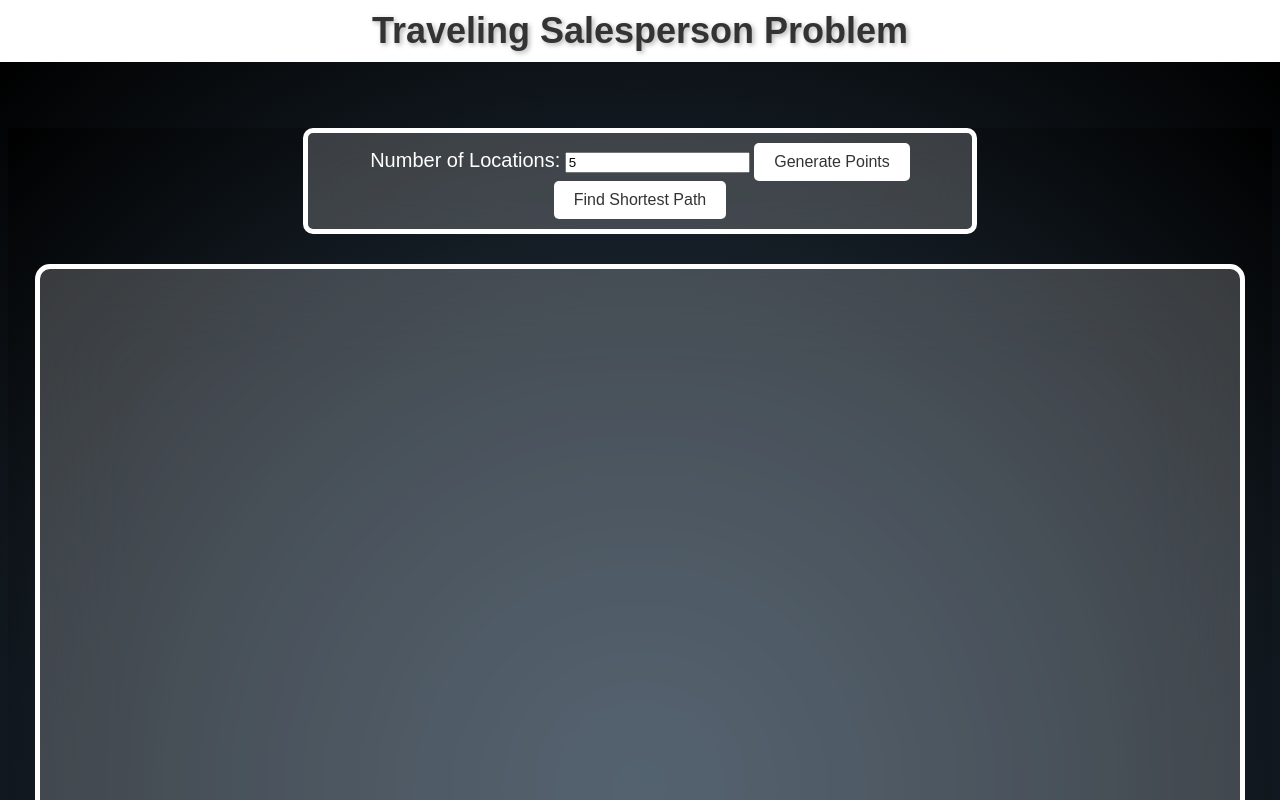
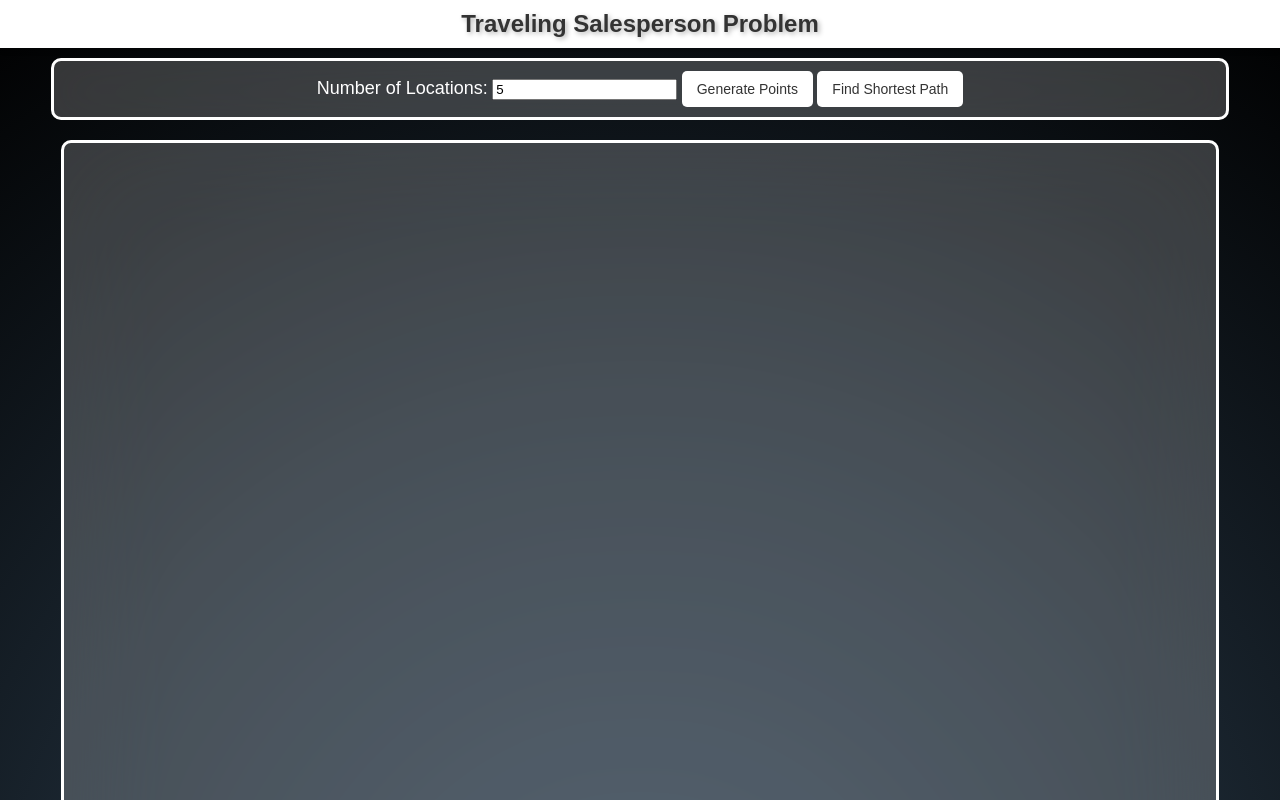
Before and after one commit to MahimVyas/DAA-Mini-Project, a plain HTML site: page index.html in a window 1280 px wide. Shown: the top 800 px of the page. Drawn offline with Linux system fonts and the light colour scheme.

Commit message:
Update index.html

```diff
--- a/index.html
+++ b/index.html
@@ -3,52 +3,57 @@
 <head>
     <meta charset="UTF-8">
     <meta name="viewport" content="width=device-width, initial-scale=1.0">
-    <title>Document</title>
-    <link rel="stylesheet" href="/style.css">
-</head>
-<style>body,html {
+    <title>TSP Visualization | DAA Mini Project</title>
+    <style>
+        body, html {
             font-family: Arial, sans-serif;
             text-align: center;
-    /* background: url('https://encrypted-tbn0.gstatic.com/images?q=tbn:ANd9GcTR7MRrCyrwHC-yTAREYa7yVG73MfemaJKigw&s') no-repeat center center fixed; */
+            background: radial-gradient(circle, #2c3e50, #1a252f, #000000);
             background-size: cover;
+            background-color: black;
             color: white;
-    margin-top: 4pc;
-    background: radial-gradient(circle, #2c3e50, #1a252f, #000000);
-    background-color: black;
+            margin: 0;
+            padding: 0;
         }
+
+        /* Header */
         .main-header {
             background-color: white;
-    position: absolute;
+            position: sticky;
             top: 0;
-    left: 0;
             width: 100%;
             z-index: 10;
             padding: 10px 0;
+            box-shadow: 0 2px 5px rgba(0, 0, 0, 0.3);
         }
+
         label {
-    font-size: 20px;
+            font-size: 18px;
             color: white;
         }
+
         h1 {
-    font-size: 36px;
+            font-size: 24px;
             font-weight: bold;
             color: #333;
             text-shadow: 2px 2px 5px rgba(0, 0, 0, 0.3);
             margin: 0;
         }
-.controls1,.controls2{
+
+        /* Controls */
+        .controls1, .controls2 {
             padding: 10px;
             backdrop-filter: blur(20px);
-    max-width: 51%;
-    margin: auto;
-    margin-bottom: 10px;
+            width: 90%;
+            margin: 10px auto;
             border-radius: 10px;
-    border: 5px solid #fff;
-    background-color: rgba(255,255,255,0.2);
+            border: 3px solid #fff;
+            background-color: rgba(255, 255, 255, 0.2);
         }
+
         button {
-    padding: 10px 20px;
-    font-size: 16px;
+            padding: 10px 15px;
+            font-size: 14px;
             cursor: pointer;
             background-color: white;
             color: #333;
@@ -56,45 +61,42 @@ button {
             border-radius: 5px;
             transition: background-color 0.3s ease;
         }
+
         button:hover {
             background-color: #1570e8;
             color: white;
         }
+
+        /* Canvas */
         canvas {
-    border: 5px solid #fff;
-    margin-top: 20px;
-    border-radius: 15px;
+            border: 3px solid #fff;
+            margin-top: 10px;
+            border-radius: 10px;
+            width: 90%;
+            height: auto;
             background: none;
             backdrop-filter: blur(50px);
-    background-color: rgba(255,255,255,0.2);
+            background-color: rgba(255, 255, 255, 0.2);
         }
 
-/* #paths-container {
-    font-family: Arial, sans-serif;
-    margin-top: 30px;
-    color: white;
-} */
-/* .path {
-    margin: 10px 0;
-    padding: 10px;
-    background-color: rgba(255, 255, 255, 0.7);
-    border-radius: 5px;
-} */
-/* strong {
-    color: #333;
-} */
+        /* Results */
         #result {
             backdrop-filter: blur(50px);
             padding: 10px;
             border-radius: 10px;
-    margin:auto;
-    max-width: 51%;
-    font-size: 20px;
-    margin-top: 20px;
-    border: 5px solid #fff;
-    background-color: rgba(255,255,255,0.2);
-}</style>
-    <header class="main-header"><h1>Traveling Salesperson Problem</h1></header>
+            width: 90%;
+            font-size: 16px;
+            margin: 10px auto;
+            border: 3px solid #fff;
+            background-color: rgba(255, 255, 255, 0.2);
+        }
+    </style>
+</head>
+
+<header class="main-header">
+    <h1>Traveling Salesperson Problem</h1>
+</header>
+
 <body>
     <div class="controls1">
         <label for="num-locations">Number of Locations:</label>
@@ -102,12 +104,9 @@ canvas {
         <button onclick="generateCoordinates()">Generate Points</button>
         <button onclick="calculateTSP()">Find Shortest Path</button>
     </div>
-        <!-- <div class="controls2">
-            <textarea id="coordinates" placeholder="Enter coordinates (latitude, longitude) separated by new lines"></textarea>
-            <button onclick="generateFromCoordinates()">Generate Points</button>
-            <button onclick="calculateTSP()">Find Shortest Path</button>
-        </div> -->
-        <canvas id="tspCanvas" width="1200" height="900"></canvas>
+
+    <canvas id="tspCanvas" height="1000" width="700"></canvas>
+
     <div id="result">
         <h3>Optimal Route:</h3>
         <p id="route"></p>
@@ -115,10 +114,14 @@ canvas {
         <p id="distance"></p>
     </div>
 </body>
-    <footer class="main-footer"><h2>Project By: Mahim Vyas & Aayush Panchal</h2>
+
+<footer class="main-footer">
+    <h2>Project By: Mahim Vyas & Aayush Panchal</h2>
     <h2>Submitted to: Pragati Choudhary</h2>
 </footer>
-    <script defer>// Canvas and Context
+
+<script>
+// Canvas and Context
 const canvas = document.getElementById("tspCanvas");
 const ctx = canvas.getContext("2d");
 let points = [];
@@ -208,5 +211,7 @@ canvas {
     ctx.moveTo(start.x, start.y);
     ctx.lineTo(end.x, end.y);
     ctx.stroke();
-        }</script>
+}
+</script>
+
 </html>
```
Lines whose indentation alone changed are shown as unchanged.
